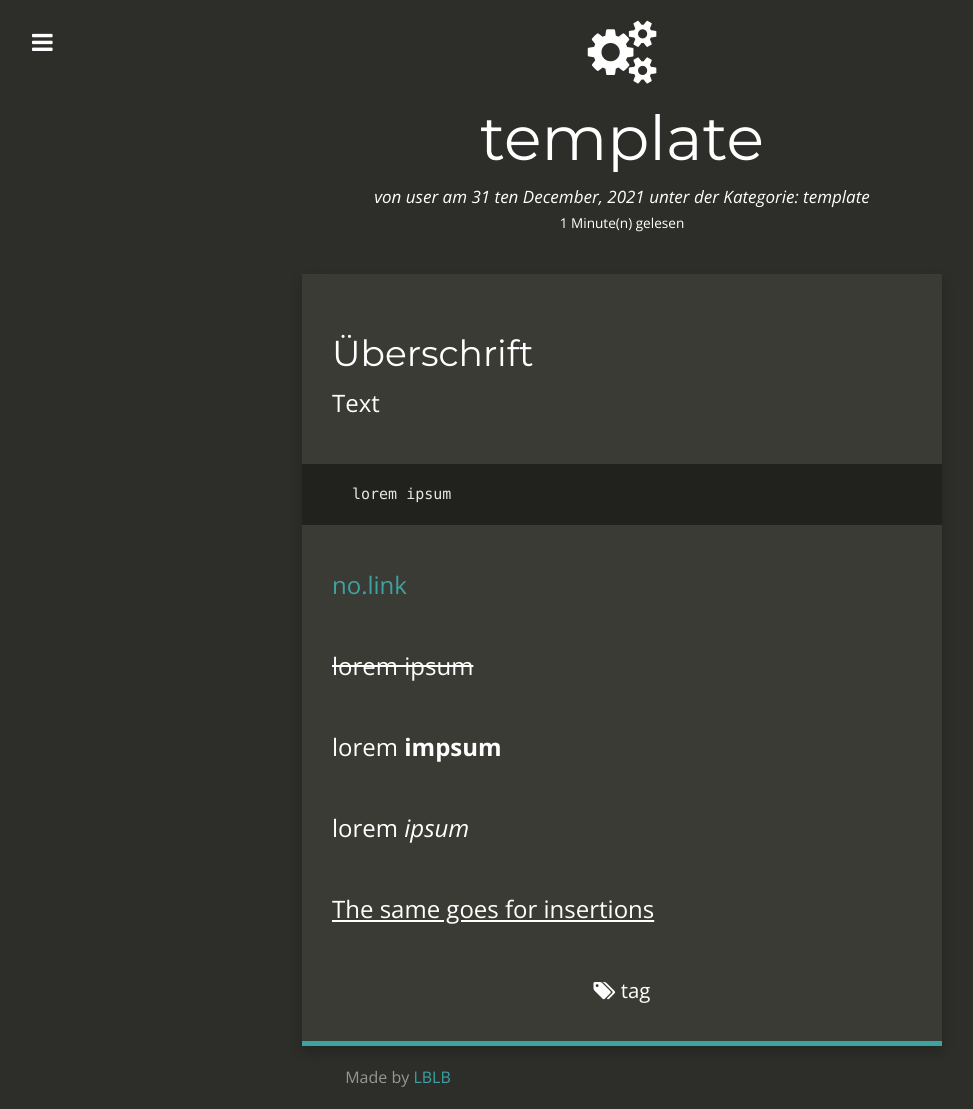
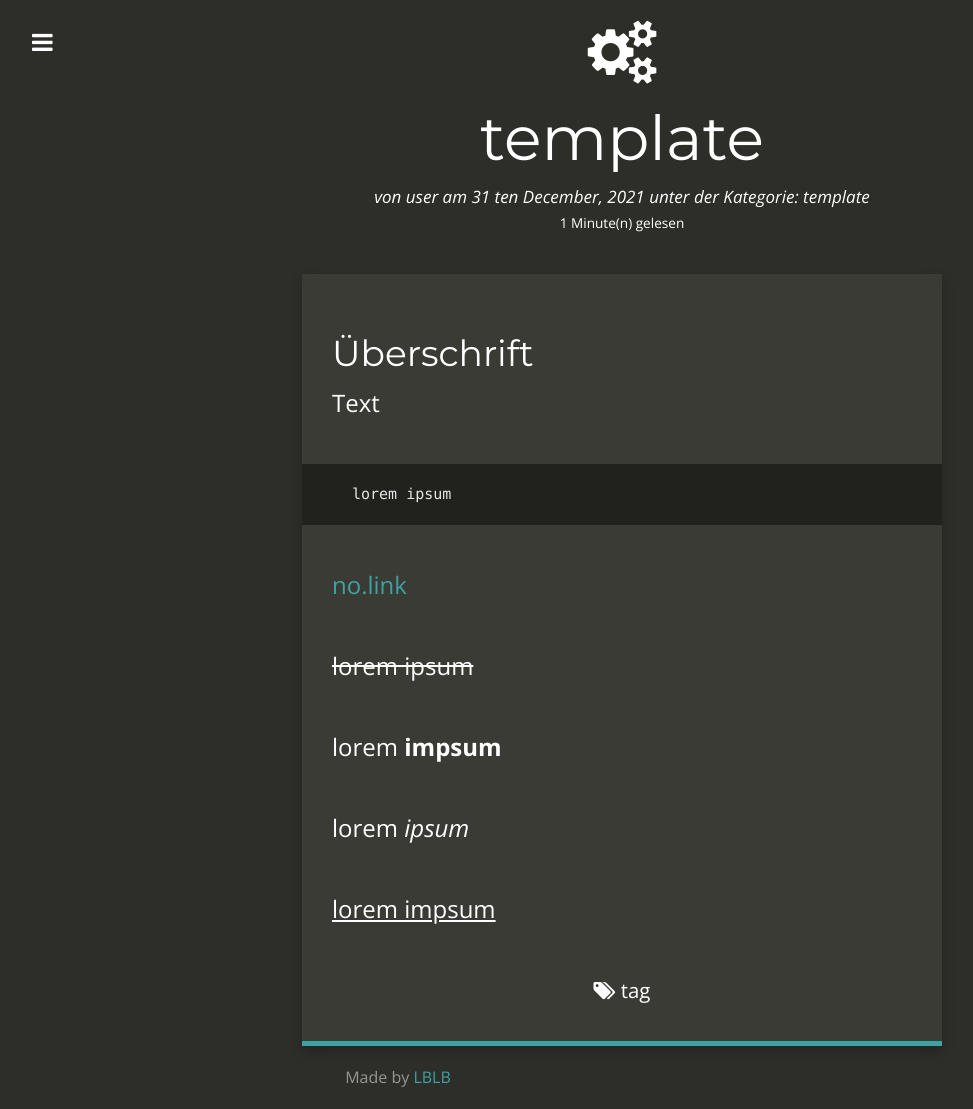
Before and after one commit to eski1337/lblb-it-ffd00, a Jekyll site: the page built from _posts/1999-01-01-template.md, in a window 1280 px wide. Shown: the whole page, without its empty margins (18-991 px from the left). Built offline with Jekyll 4.4.1, drawn with Linux system fonts in a browser that asks for light colours; nearby versions of some CDN libraries; comment, search, counter and statistics services are not loaded.

Commit message:
1999-01-01-template.md: changed

```diff
--- a/_posts/1999-01-01-template.md
+++ b/_posts/1999-01-01-template.md
@@ -28,4 +28,4 @@ lorem __impsum__
 
 lorem _ipsum_
 
-<ins>The same goes for insertions</ins>
+<ins>lorem impsum</ins>
```
